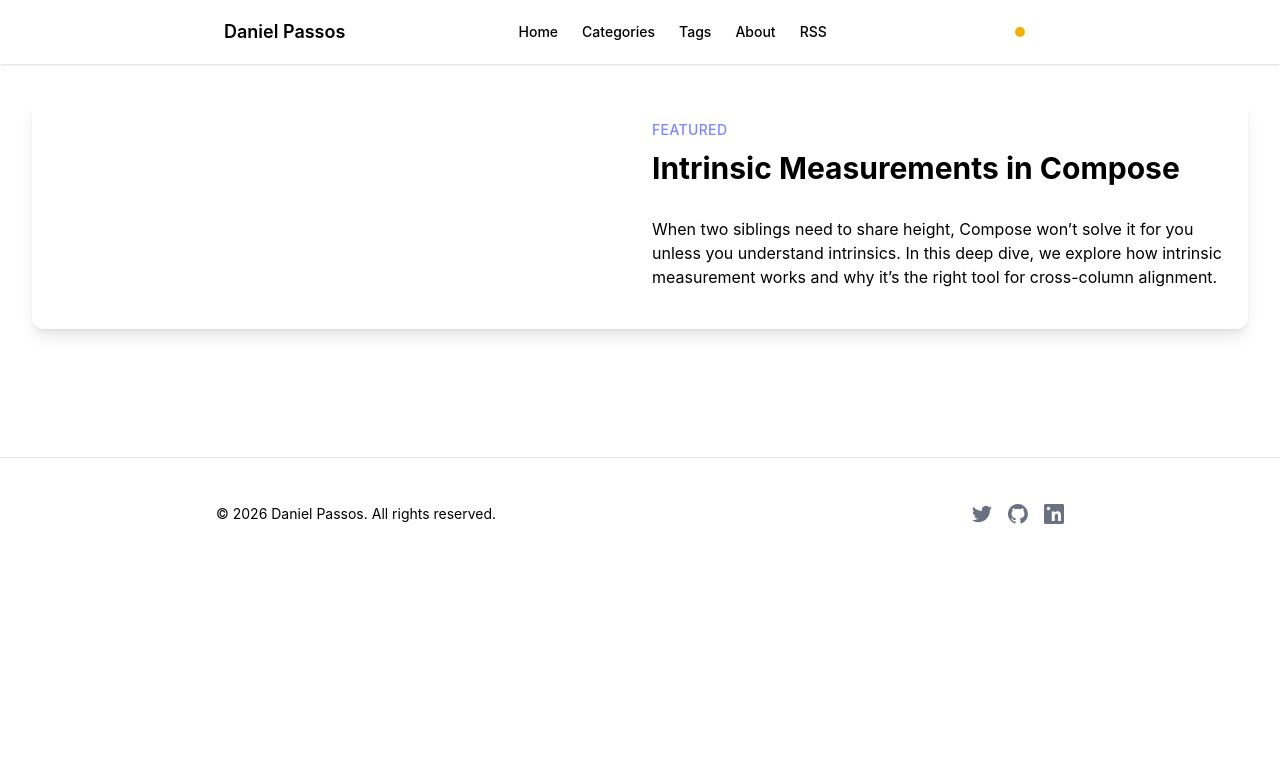
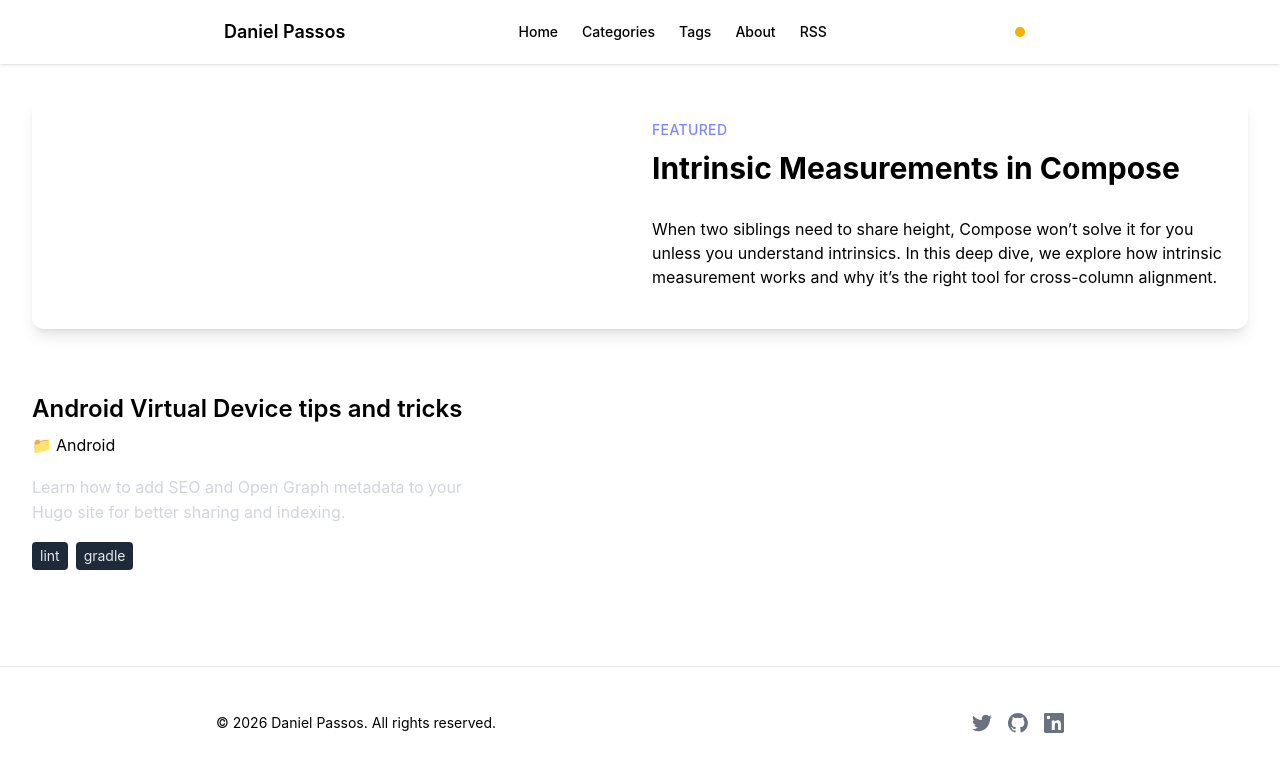
Before and after one commit to danielpassos/btest, a Jekyll site: the page built from index.md, in a window 1280 px wide. Shown: the top 772 px of the page. Built offline with Jekyll 4.4.1, drawn with Linux system fonts in a browser that asks for light colours.

Commit message:
Add post list to home

```diff
--- /dev/null
+++ b/_includes/post-categories-list.html
@@ -0,0 +1,6 @@
+<span class='flex items-center gap-1'>
+  📁
+  {% for category in include.post.categories %}
+  <a href='/categories/{{ category | slugify }}'>{{ category }}</a>{% unless forloop.last %}, {% endunless %}
+  {% endfor %}
+</span>
--- a/index.md
+++ b/index.md
@@ -3,7 +3,7 @@ layout: default
 ---
 
 {% assign featured = site.posts | where: "featured", true %}
-{% assign regular = site.posts | where_exp: "post", "post.featured != true" %}
+{% assign posts = site.posts | where_exp: "post", "post.featured != true" %}
 
 <div>
     <div class="mb-8">
@@ -29,4 +29,26 @@ layout: default
         </article>
         {% endfor %}
     </div>
+    <div class="grid grid-cols-1 lg:grid-cols-4 gap-6">
+        <div class="lg:col-span-3 grid grid-cols-1 md:grid-cols-2 gap-6">
+            {% for post in posts %}
+            <article>
+                <figure class="post-cover">
+                    <picture>
+                    </picture>
+                </figure>
+                <h2 class="text-2xl font-semibold mt-4 text-text-primary dark:text-text-primary-dark mb-2">
+                    <a href="{{ post.url }}" class="hover:underline">{{ post.title }}</a>
+                </h2>
+                {% include post-categories-list.html post=post %}
+                <p class="mt-4 text-gray-300 text-text-secondary dark:text-text-secondary-dark">Learn how to add SEO and Open Graph metadata to your Hugo site for better sharing and indexing.</p>
+                <div class="hidden sm:flex flex-wrap gap-2 mt-4">
+                    {% for tag in post.tags %}
+                    <a href="/tags/{{ tag }}" class="text-sm bg-gray-800 text-gray-200 px-2 py-1 rounded hover:bg-gray-700">{{ tag }}</a>
+                    {% endfor %}
+                </div>
+            </article>
+            {% endfor %}
+        </div>
+    </div>
 </div>
```
Also changed, not shown: _layouts/post.html (+1 -6 lines), assets/css/main.css.
